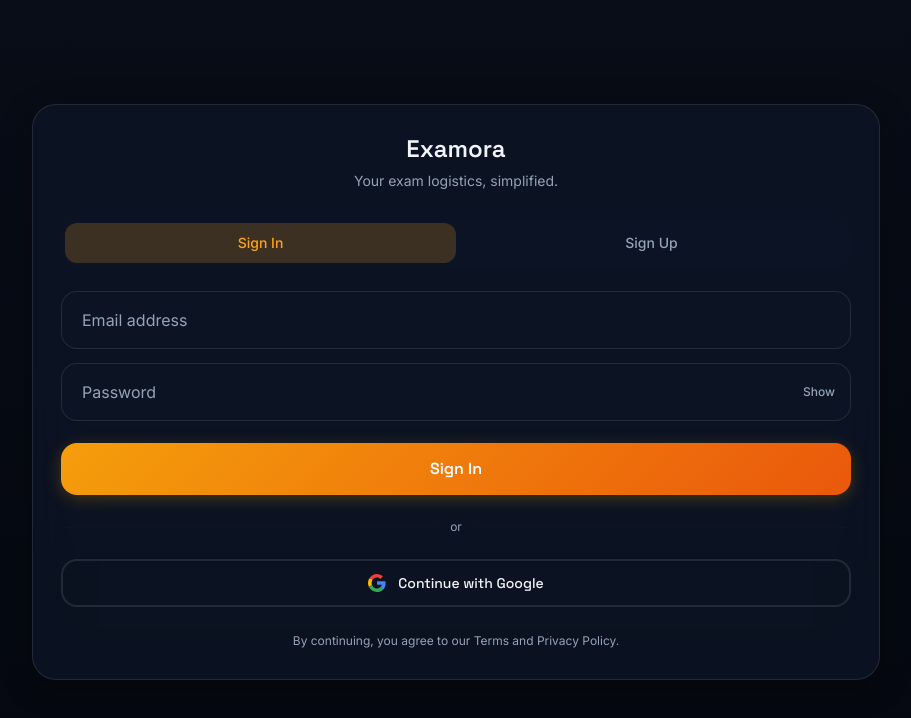
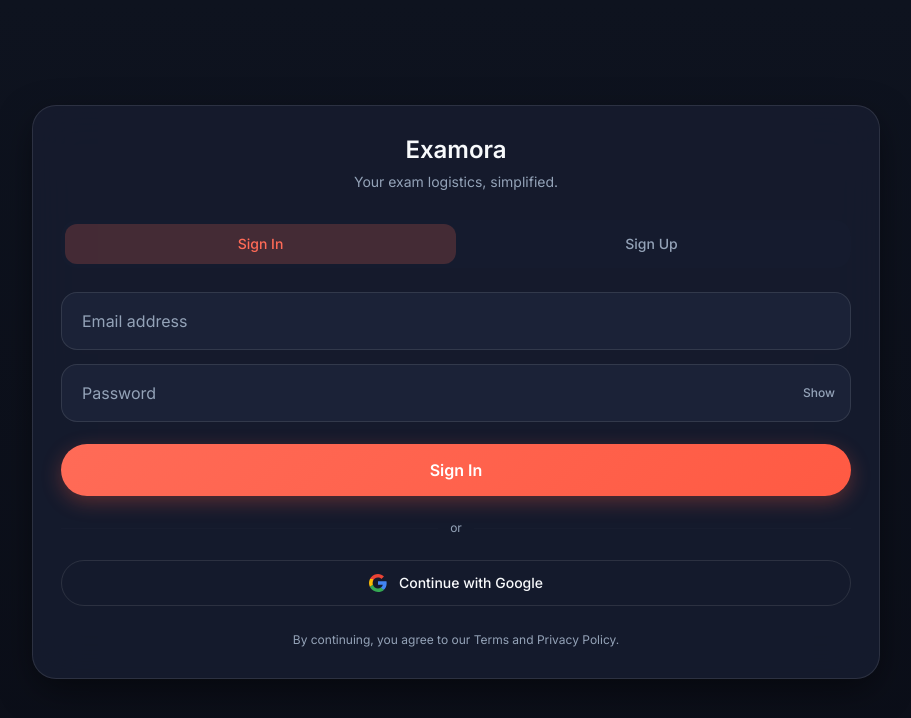
Before and after one commit to mahi-kandari/Examora, a React (Vite) app in the folder frontend/: page /login in a window 1280 px wide. Shown: the top 718 px of the page, without its empty margins (184-1095 px from the left). Built offline with nearby package versions, Linux system fonts and the light colour scheme; no server answers.

Commit message:
Apply Soft Cream background, Coral primary accent, and Electric Blue highlights theme design system

```diff
--- a/frontend/src/components/BottomNav.tsx
+++ b/frontend/src/components/BottomNav.tsx
@@ -27,7 +27,7 @@ const BottomNav: React.FC = () => {
                   {isActive && (
                     <motion.div
                       layoutId="activeTabPill"
-                      className="absolute inset-0 bg-blue-600 dark:bg-blue-600 rounded-full shadow-md shadow-blue-500/30"
+                      className="absolute inset-0 bg-[#FF5A43] dark:bg-[#FF6B57] rounded-full shadow-md shadow-[#FF5A43]/30"
                       transition={{ type: "spring", stiffness: 380, damping: 30 }}
                     />
                   )}
--- a/frontend/src/index.css
+++ b/frontend/src/index.css
@@ -1,47 +1,49 @@
 @import "tailwindcss";
 
-/* ---------- Theme definitions ---------- */
-:root, [data-theme="dark"], html.dark {
-  --bg-color: hsl(222 47% 6%);
-  --surface-color: hsl(222 47% 11%);
-  --glass-color: hsl(222 47% 13%);
-  --glass-bg-val: rgba(15, 23, 42, 0.65);
-  --glass-border-val: rgba(255, 255, 255, 0.1);
-  --text-primary-color: hsl(210 40% 96%);
-  --muted-color: hsl(215 20% 65%);
-  --stroke-color: hsl(222 47% 18%);
-  --accent-color: hsl(36 100% 55%);
-  --success-color: hsl(142 71% 45%);
-  --danger-color: hsl(0 84% 60%);
-  --app-gradient-val: linear-gradient(180deg, hsl(222 47% 6%) 0%, hsl(222 55% 4%) 100%);
-  --card-shadow-val: 0 8px 24px rgba(0, 0, 0, 0.4);
-  --glass-shadow-val: 0 8px 32px rgba(0, 0, 0, 0.3);
-  --input-bg-val: rgba(15, 23, 42, 0.4);
-  --toggle-track-off: rgba(255, 255, 255, 0.1);
+/* ---------- Theme Definitions ---------- */
+:root, [data-theme="light"], html.light {
+  --bg-color: #FAF7F2;               /* Soft Cream Background */
+  --surface-color: #FFFFFF;          /* Pure White Cards */
+  --glass-color: #FFFFFF;
+  --glass-bg-val: rgba(255, 255, 255, 0.95);
+  --glass-border-val: rgba(230, 222, 210, 0.8);
+  --text-primary-color: #1E293B;     /* Deep Slate Text */
+  --muted-color: #64748B;            /* Muted Slate Text */
+  --stroke-color: #E6DECE;           /* Warm Soft Cream Border */
+  --accent-color: #FF5A43;           /* Vibrant Coral Primary Accent */
+  --electric-blue: #2563EB;         /* Electric Blue for Charts & Highlights */
+  --success-color: #10B981;
+  --danger-color: #EF4444;
+  --app-gradient-val: linear-gradient(180deg, #FDFBF7 0%, #FAF7F2 100%);
+  --card-shadow-val: 0 10px 30px -4px rgba(220, 208, 192, 0.45), 0 4px 12px -2px rgba(15, 23, 42, 0.03);
+  --glass-shadow-val: 0 12px 36px -4px rgba(220, 208, 192, 0.5);
+  --input-bg-val: #F6F2EC;
+  --toggle-track-off: #E6DECE;
 }
 
-[data-theme="light"], html.light {
-  --bg-color: #F1F5F9;
-  --surface-color: #FFFFFF;
-  --glass-color: #FFFFFF;
-  --glass-bg-val: rgba(255, 255, 255, 0.92);
-  --glass-border-val: rgba(226, 232, 240, 0.9);
-  --text-primary-color: #0F172A;
-  --muted-color: #64748B;
-  --stroke-color: #E2E8F0;
-  --accent-color: #2563EB;
+[data-theme="dark"], html.dark {
+  --bg-color: #0E131F;               /* Midnight Background */
+  --surface-color: #161C2E;          /* Midnight Surface Cards */
+  --glass-color: #161C2E;
+  --glass-bg-val: rgba(22, 28, 46, 0.92);
+  --glass-border-val: rgba(255, 255, 255, 0.1);
+  --text-primary-color: #F8FAFC;
+  --muted-color: #94A3B8;
+  --stroke-color: #232B3F;
+  --accent-color: #FF6B57;           /* Vibrant Coral */
+  --electric-blue: #3B82F6;         /* Electric Blue */
   --success-color: #10B981;
-  --danger-color: #EF4444;
-  --app-gradient-val: linear-gradient(180deg, #F8FAFC 0%, #F1F5F9 100%);
-  --card-shadow-val: 0 10px 30px -5px rgba(15, 23, 42, 0.05), 0 4px 12px -2px rgba(15, 23, 42, 0.03);
-  --glass-shadow-val: 0 12px 36px -4px rgba(15, 23, 42, 0.08);
-  --input-bg-val: #F8FAFC;
-  --toggle-track-off: #E2E8F0;
+  --danger-color: #F43F5E;
+  --app-gradient-val: linear-gradient(180deg, #0E131F 0%, #0B0E18 100%);
+  --card-shadow-val: 0 10px 30px -5px rgba(0, 0, 0, 0.4);
+  --glass-shadow-val: 0 12px 36px -4px rgba(0, 0, 0, 0.5);
+  --input-bg-val: #1B2237;
+  --toggle-track-off: #232B3F;
 }
 
 @theme {
-  --font-body: "Inter", sans-serif;
-  --font-display: "Space Grotesk", sans-serif;
+  --font-body: "Inter", -apple-system, BlinkMacSystemFont, "Segoe UI", Roboto, sans-serif;
+  --font-display: "Inter", -apple-system, BlinkMacSystemFont, "Segoe UI", Roboto, sans-serif;
 
   --color-bg: var(--bg-color);
   --color-surface: var(--surface-color);
@@ -50,10 +52,13 @@
   --color-muted: var(--muted-color);
   --color-stroke: var(--stroke-color);
   --color-accent: var(--accent-color);
+  --color-coral: var(--accent-color);
+  --color-electric: var(--electric-blue);
   --color-success: var(--success-color);
   --color-danger: var(--danger-color);
 
-  --background-image-accent-gradient: linear-gradient(135deg, #F59E0B, #EA580C);
+  --background-image-accent-gradient: linear-gradient(135deg, #FF6B57, #FF5A43);
+  --background-image-electric-gradient: linear-gradient(135deg, #3B82F6, #1D61FF);
   --background-image-app-gradient: var(--app-gradient-val);
 
   --radius-4xl: 2rem;
@@ -63,7 +68,6 @@
   --animate-shimmer: shimmer 1.6s infinite linear;
   --animate-checkmarkDraw: checkmarkDraw 0.8s ease forwards;
   --animate-glowPulse: glowPulse 2.4s ease-in-out infinite;
-  --animate-shake: shake 0.4s ease-in-out;
 
   @keyframes fadeInUp {
     0% { opacity: 0; transform: translateY(16px); }
@@ -85,14 +89,9 @@
     0%, 100% { opacity: 0.6; }
     50% { opacity: 1; }
   }
-  @keyframes shake {
-    0%, 100% { transform: translateX(0); }
-    25% { transform: translateX(-6px); }
-    75% { transform: translateX(6px); }
-  }
 }
 
-/* ---------- Global resets ---------- */
+/* ---------- Global Resets ---------- */
 * {
   -webkit-tap-highlight-color: transparent;
 }
@@ -111,7 +110,7 @@ body {
   transition: background-color 0.3s ease, color 0.3s ease;
 }
 
-/* ---------- Reusable components ---------- */
+/* ---------- Reusable Components ---------- */
 @layer components {
   .glass {
     background: var(--glass-bg-val);
@@ -123,20 +122,21 @@ body {
   }
 
   .btn-primary {
-    background-image: var(--background-image-accent-gradient);
+    background-image: linear-gradient(135deg, #FF6B57, #FF5A43);
     color: white;
     font-family: var(--font-display);
     font-weight: 600;
     padding: 0.875rem 2rem;
-    border-radius: 1rem;
-    box-shadow: 0 4px 16px rgba(245, 158, 11, 0.25);
+    border-radius: 9999px;
+    box-shadow: 0 6px 20px rgba(255, 90, 67, 0.3);
     transition: all 0.3s;
   }
   .btn-primary:hover {
-    transform: scale(1.03);
+    transform: scale(1.02);
+    box-shadow: 0 8px 24px rgba(255, 90, 67, 0.4);
   }
   .btn-primary:active {
-    transform: scale(0.97);
+    transform: scale(0.98);
   }
   .btn-primary:disabled {
     opacity: 0.5;
@@ -144,19 +144,33 @@ body {
     transform: none;
   }
 
+  .btn-electric {
+    background-image: linear-gradient(135deg, #3B82F6, #1D61FF);
+    color: white;
+    font-family: var(--font-display);
+    font-weight: 600;
+    padding: 0.875rem 2rem;
+    border-radius: 9999px;
+    box-shadow: 0 6px 20px rgba(37, 99, 235, 0.3);
+    transition: all 0.3s;
+  }
+  .btn-electric:hover {
+    transform: scale(1.02);
+  }
+
   .btn-ghost {
     background: transparent;
-    border: 2px solid var(--glass-border-val);
+    border: 1px solid var(--glass-border-val);
     color: var(--color-text-primary);
     font-family: var(--font-display);
     font-weight: 500;
     padding: 0.75rem 1.75rem;
-    border-radius: 1rem;
+    border-radius: 9999px;
     transition: all 0.3s;
   }
   .btn-ghost:hover {
     border-color: var(--color-accent);
-    background: hsl(36 100% 55% / 0.08);
+    background: rgba(255, 90, 67, 0.08);
   }
 
   .card {
@@ -183,7 +197,7 @@ body {
   }
   .input-field:focus {
     border-color: var(--color-accent);
-    box-shadow: 0 0 0 2px hsl(36 100% 55% / 0.3);
+    box-shadow: 0 0 0 2px rgba(255, 90, 67, 0.25);
   }
 
   .badge {
@@ -192,40 +206,21 @@ body {
     padding: 0.25rem 0.75rem;
     border-radius: 9999px;
     font-size: 0.75rem;
-    font-weight: 500;
-    background: hsl(36 100% 55% / 0.12);
+    font-weight: 600;
+    background: rgba(255, 90, 67, 0.12);
     color: var(--color-accent);
-    border: 1px solid hsl(36 100% 55% / 0.25);
+    border: 1px solid rgba(255, 90, 67, 0.25);
   }
 
-  .skeleton {
-    position: relative;
-    overflow: hidden;
-    background-color: var(--glass-border-val);
-    border-radius: 0.75rem;
-    background-image: linear-gradient(
-      90deg,
-      transparent,
-      var(--input-bg-val),
-      transparent
-    );
-    background-size: 400px 100%;
-    animation: shimmer 1.6s infinite linear;
+  .badge-electric {
+    display: inline-flex;
+    align-items: center;
+    padding: 0.25rem 0.75rem;
+    border-radius: 9999px;
+    font-size: 0.75rem;
+    font-weight: 600;
+    background: rgba(37, 99, 235, 0.12);
+    color: var(--electric-blue);
+    border: 1px solid rgba(37, 99, 235, 0.25);
   }
 }
-
-/* ---------- Additional utilities ---------- */
-@layer utilities {
-  .bg-app {
-    background-image: var(--app-gradient-val);
-    background-color: var(--bg-color);
-  }
-
-  .no-scrollbar::-webkit-scrollbar {
-    display: none;
-  }
-  .no-scrollbar {
-    -ms-overflow-style: none;
-    scrollbar-width: none;
-  }
-}
--- a/frontend/src/pages/Home.tsx
+++ b/frontend/src/pages/Home.tsx
@@ -407,7 +407,7 @@ const Home: React.FC = () => {
       >
         {/* Top Tag & Badge */}
         <div className="flex items-center justify-between mb-3">
-          <span className="inline-flex items-center gap-1.5 text-[11px] font-extrabold text-blue-600 dark:text-blue-400 bg-blue-500/10 px-3 py-1 rounded-full border border-blue-500/20 tracking-wider">
+          <span className="inline-flex items-center gap-1.5 text-[11px] font-extrabold text-[#2563EB] dark:text-blue-400 bg-blue-500/10 px-3 py-1 rounded-full border border-blue-500/20 tracking-wider">
             <Zap className="w-3 h-3 fill-current" />
             {relativeNextTag} • NEXT EXAM
           </span>
```
